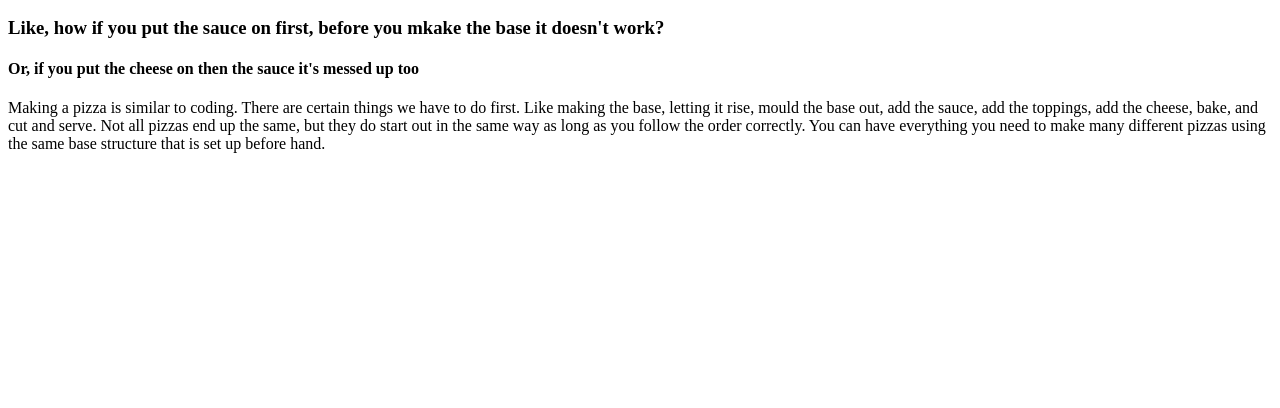
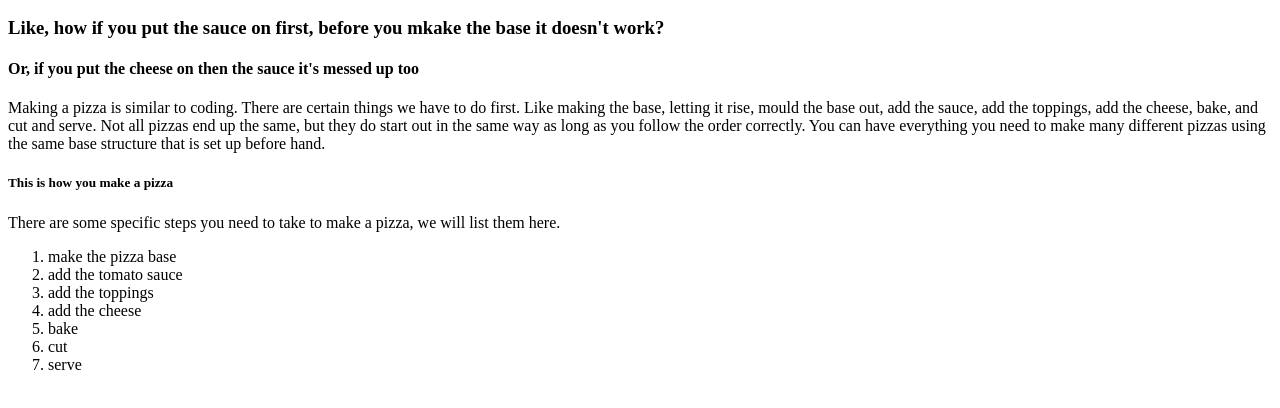
Before and after one commit to LoeWrad/HTML-CSS-GWDS, a plain HTML site: page index.html in a window 1280 px wide. Shown: the part 110-518 px from the top of the page. Drawn offline with Linux system fonts and the light colour scheme.

Commit message:
added ordered list

```diff
--- a/index.html
+++ b/index.html
@@ -27,6 +27,20 @@
     structure that is set up before hand.
 
 
+<!--  Make lists here  -->
+<h5>This is how you make a pizza</h5>
+<p>There are some specific steps you need to take to make a
+pizza, we will list them here.</p>
+
+<ol>
+    <li>make the pizza base</li>
+    <li>add the tomato sauce</li>
+    <li>add the toppings</li>
+    <li>add the cheese</li>
+    <li>bake</li>
+    <li>cut</li>
+    <li>serve</li>
+</ol>
 
     </p>
 </body>
```
